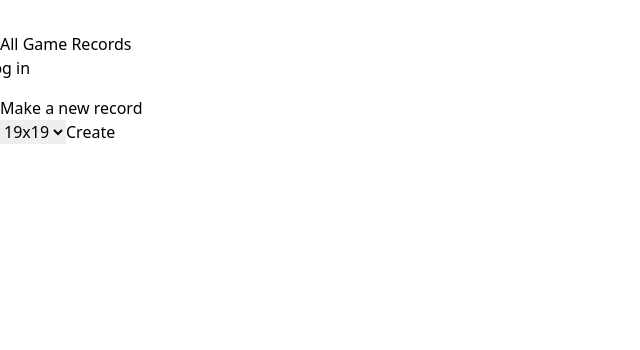
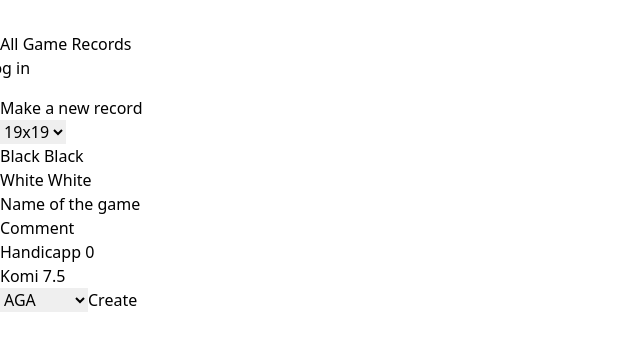
Before and after one commit to go-recordkeeper/go-recordkeeper, a Vue app in the folder client/vue/: page /records/create in a window 1280 px wide. Shown: the top 350 px of the page, without its empty margins (0-640 px from the left). Built offline with nearby package versions, Linux system fonts and the light colour scheme; no server answers.

Commit message:
Populate CreateRecordView

```diff
--- a/client/vue/src/client/index.ts
+++ b/client/vue/src/client/index.ts
@@ -4,10 +4,32 @@ interface User {
     email: string,
 }
 
+
+export type Ruleset = 'AGA' | 'JPN' | 'CHN';
+
 export interface Record {
     id: number,
     owner: number,
     board_size: number,
+    created: string,
+    name: string | null,
+    black_player: string,
+    white_player: string,
+    comment: string,
+    handicap: number,
+    komi: number,
+    ruleset: Ruleset,
+}
+
+export interface CreateRecordRequest {
+    board_size: number,
+    name: string | null,
+    black_player: string,
+    white_player: string,
+    comment: string,
+    handicap: number,
+    komi: number,
+    ruleset: Ruleset
 }
 
 export interface RecordDetail {
@@ -89,8 +111,8 @@ class Client {
         let json = await response.json();
         return json
     }
-    async createNewRecord(board_size: number): Promise<number> {
-        let response = await this.#post('http://localhost:8000/records/', { board_size });
+    async createNewRecord(request: CreateRecordRequest): Promise<number> {
+        let response = await this.#post('http://localhost:8000/records/', request);
         let json = await response.json();
         return json['id'];
     }
--- a/client/vue/src/views/CreateRecordView.vue
+++ b/client/vue/src/views/CreateRecordView.vue
@@ -1,4 +1,5 @@
 <script setup lang="ts">
+import type { Ruleset } from '@/client';
 import Client from '@/client';
 import type { Record } from '@/client';
 import type { Ref } from 'vue';
@@ -8,10 +9,26 @@ import router from '@/router';
 let client = new Client();
 
 let boardSize = ref(19);
+let name = ref('');
+let blackPlayer = ref('Black');
+let whitePlayer = ref('White');
+let comment = ref('');
+let handicap = ref(0);
+let komi = ref(7.5);
+let ruleset: Ref<Ruleset> = ref('AGA');
 
 async function createRecord(e: Event) {
     e.preventDefault();
-    let id = await client.createNewRecord(boardSize.value);
+    let id = await client.createNewRecord({
+        board_size: boardSize.value,
+        name: name.value,
+        black_player: blackPlayer.value,
+        white_player: whitePlayer.value,
+        comment: comment.value,
+        handicap: handicap.value,
+        komi: komi.value,
+        ruleset: ruleset.value,
+    });
     await router.push({ name: 'record', params: { id } });
 }
 
@@ -21,14 +38,38 @@ async function createRecord(e: Event) {
     <div class="about">
         <h1>Make a new record</h1>
         <form @submit="createRecord">
-            <!-- name -->
             <select v-model="boardSize">
                 <option :value="9">9x9</option>
                 <option :value="13">13x13</option>
                 <option :value="19">19x19</option>
             </select>
+            <div>
+                Black <input v-model="blackPlayer" />
+            </div>
+            <div>
+                White <input v-model="whitePlayer" />
+            </div>
+            <div>
+                Name of the game <input v-model="name" />
+            </div>
+            <div>
+                Comment <input v-model="comment" />
+            </div>
+            <div>
+                Handicapp <input v-model="handicap" />
+            </div>
+            <div>
+                Komi <input v-model="komi" />
+            </div>
+            <select v-model="ruleset">
+                <option value="AGA">AGA</option>
+                <option value="JPN">Japanese</option>
+                <option value="CHN">Chinese</option>
+            </select>
+
             <!-- black -->
             <!-- white -->
+            <!-- name -->
             <!-- comment -->
             <!-- handicap -->
             <!-- ruleset -->
```
